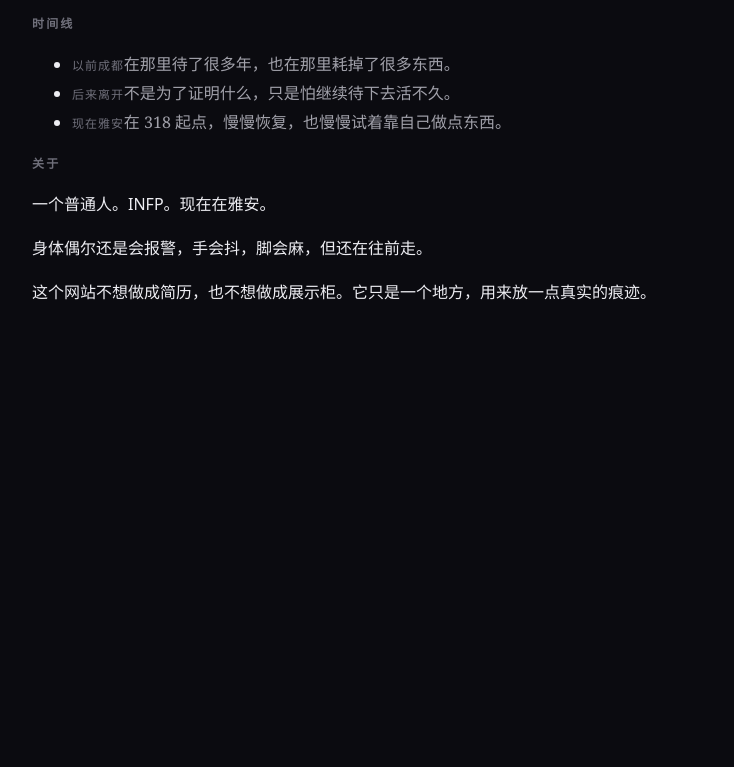
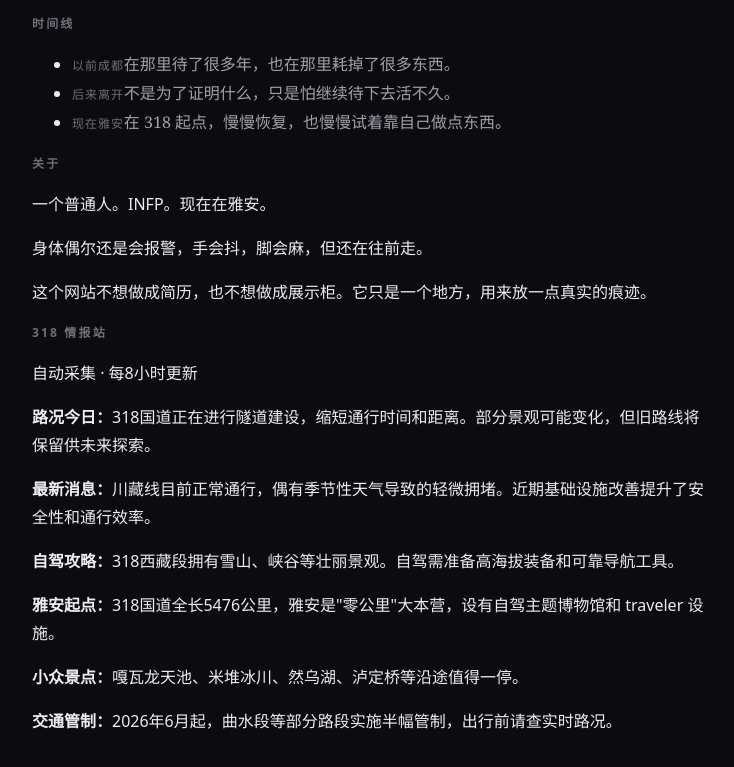
Before and after one commit to 521w/blog, a website: page more.html in a window 1280 px wide. Shown: the part 1618-2385 px from the top of the page, without its empty margins (268-1002 px from the left). Before the commit the page ends 2012 px from the top, so only its background shows below. Drawn offline with Linux system fonts and the light colour scheme.

Commit message:
feat: embed 318 intel section into more.html

```diff
--- a/more.html
+++ b/more.html
@@ -413,6 +413,19 @@
       <p>身体偶尔还是会报警，手会抖，脚会麻，但还在往前走。</p>
       <p>这个网站不想做成简历，也不想做成展示柜。它只是一个地方，用来放一点真实的痕迹。</p>
     </section>
+
+    <section class="section" aria-labelledby="intel-title">
+      <h2 class="section-title" id="intel-title">318 情报站</h2>
+      <p class="updated"><span class="status-dot"></span>自动采集 · 每8小时更新</p>
+      <div class="card">
+        <p><strong>路况今日：</strong>318国道正在进行隧道建设，缩短通行时间和距离。部分景观可能变化，但旧路线将保留供未来探索。</p>
+        <p><strong>最新消息：</strong>川藏线目前正常通行，偶有季节性天气导致的轻微拥堵。近期基础设施改善提升了安全性和通行效率。</p>
+        <p><strong>自驾攻略：</strong>318西藏段拥有雪山、峡谷等壮丽景观。自驾需准备高海拔装备和可靠导航工具。</p>
+        <p><strong>雅安起点：</strong>318国道全长5476公里，雅安是"零公里"大本营，设有自驾主题博物馆和 traveler 设施。</p>
+        <p><strong>小众景点：</strong>嘎瓦龙天池、米堆冰川、然乌湖、泸定桥等沿途值得一停。</p>
+        <p><strong>交通管制：</strong>2026年6月起，曲水段等部分路段实施半幅管制，出行前请查实时路况。</p>
+      </div>
+    </section>
   </main>
 
   <script>
```
